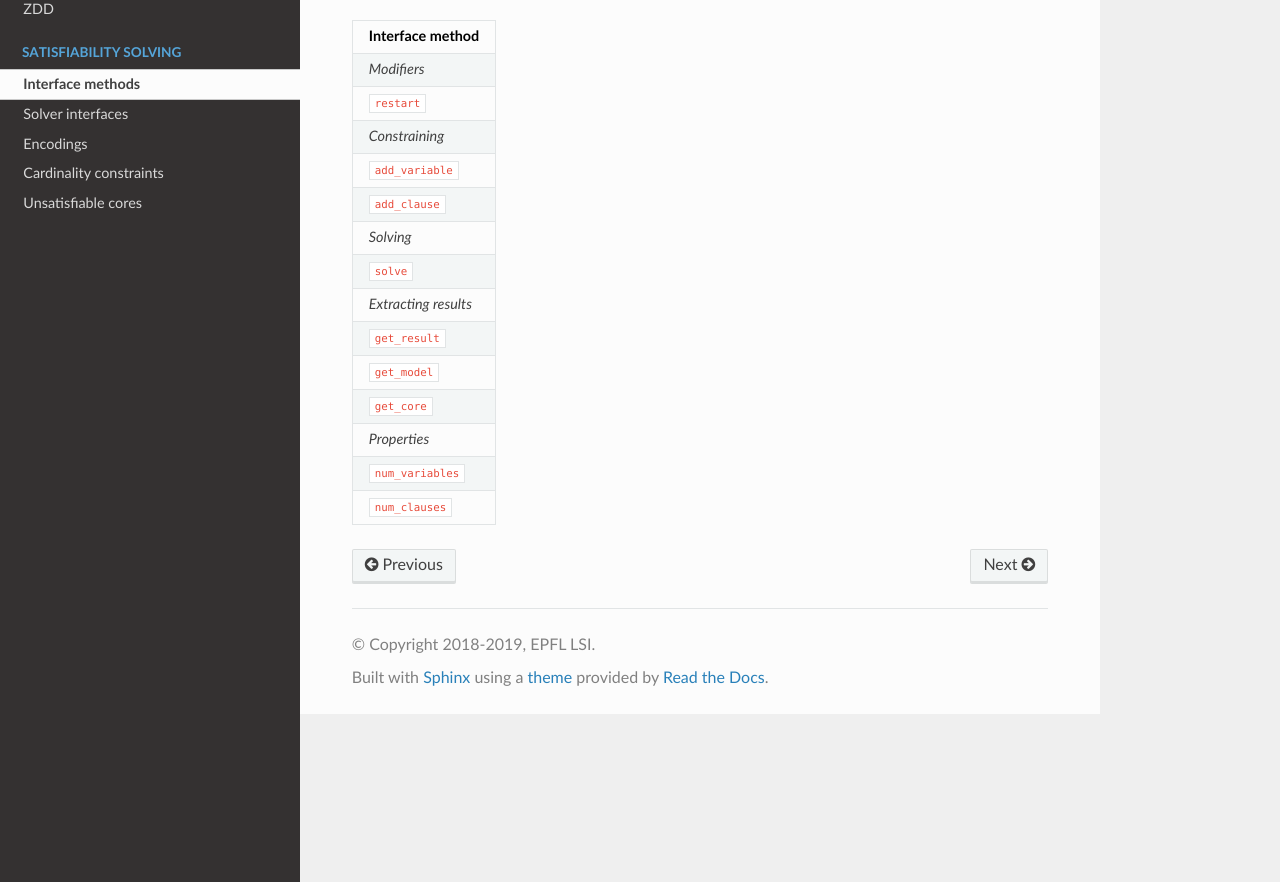
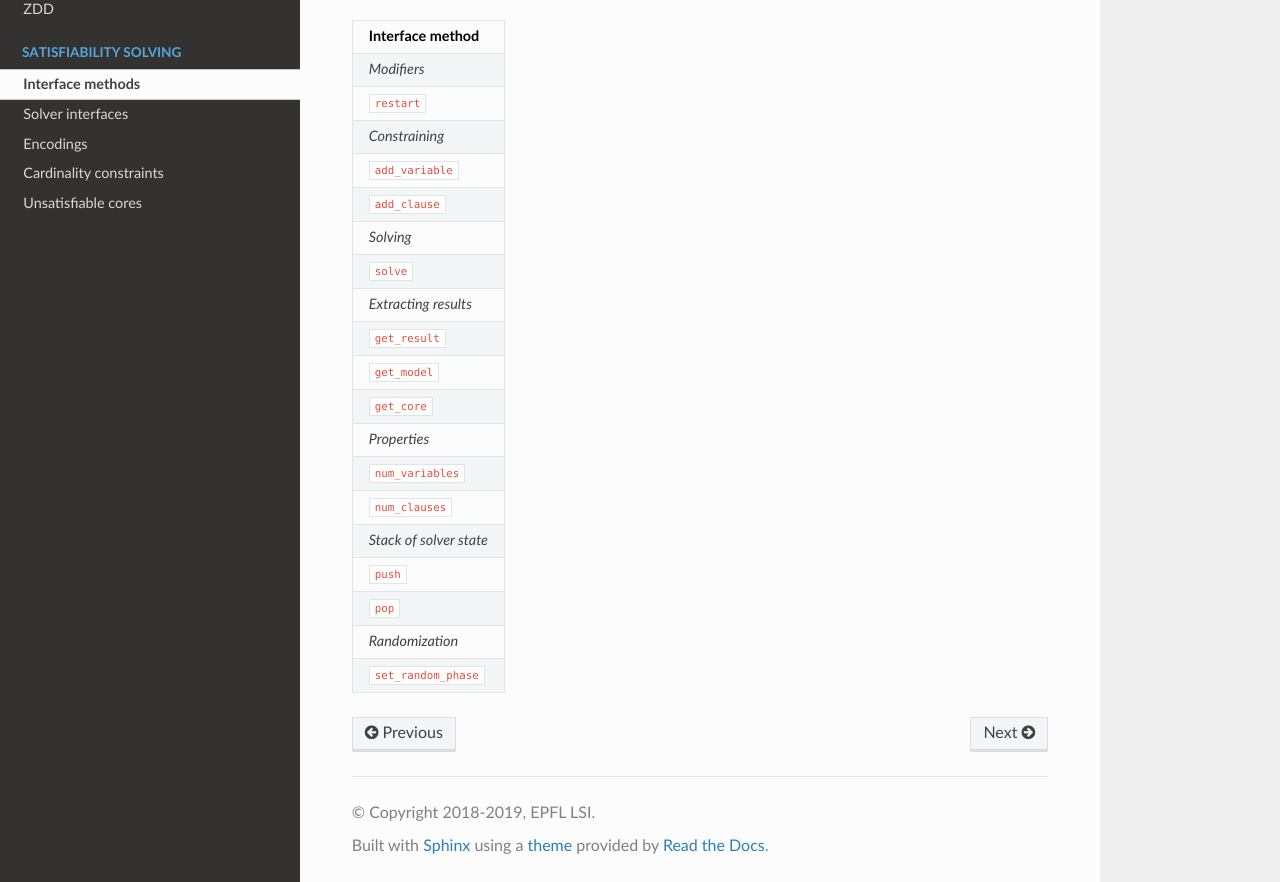
Before and after one commit to lsils/bill, a Sphinx documentation site: the page built from docs/sat/interface_methods.rst, in a window 1280 px wide and 1195 px high, cut to the strip 313-1195 px from the top of the window. Built offline with Sphinx 7.4.7 and the Read the Docs theme 2.0.0, drawn with Linux system fonts in a browser that asks for light colours.

Commit message:
push/pop & set_random_phase (#34)
* push/pop & set_random_phase

* test case

* indentation

* docs

```diff
--- a/docs/changelog.rst
+++ b/docs/changelog.rst
@@ -11,6 +11,7 @@ v0.1 (not yet released)
     - Glucose 4.1 (`solver<solvers::glucose_41>`)
     - ABC bsat2 (`solver<solvers::bsat2>`)
     - Z3 (`solver<solvers::z3>`) `#21 <https://github.com/lsils/bill/pull/21>`_
+    - Stacking of solver state and randomization (`solver<solvers::bsat2>` and `solver<solvers::z3>`) `#34 <https://github.com/lsils/bill/pull/34>`_
 * Types:
     - Wrapper for variables (`var_type`)
     - Wrapper for literals (`lit_type`)
--- a/docs/sat/interface_methods.rst
+++ b/docs/sat/interface_methods.rst
@@ -37,3 +37,13 @@ Interface methods
 +--------------------------------+
 | ``num_clauses``                |
 +--------------------------------+
+| *Stack of solver state*        |
++--------------------------------+
+| ``push``                       |
++--------------------------------+
+| ``pop``                        |
++--------------------------------+
+| *Randomization*                |
++--------------------------------+
+| ``set_random_phase``           |
++--------------------------------+
```
Also changed, not shown: 4 other files.
